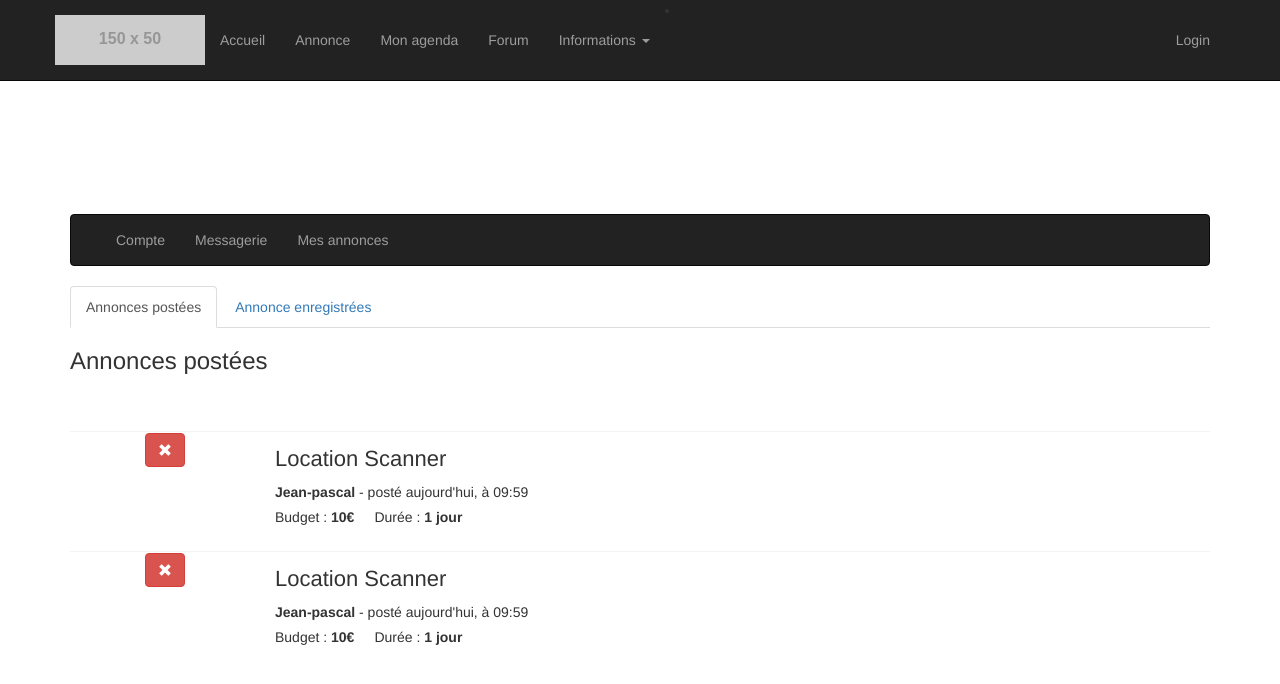
After one commit to Typhon0/Projet-Web-DUT, a PHP site: page /View/mesAnnonces.php in a window 1280 px wide. The commit adds this page. Shown: the top 684 px of the page. Run offline with PHP 8.4, Linux system fonts and the light colour scheme; grey boxes labelled with a size stand in for pictures from a placeholder-image service; some libraries are stand-ins or nearby versions.

Commit message:
Ajout voir annonce enregistré et sauvegardé

```diff
--- a/View/menuProfile.php
+++ b/View/menuProfile.php
@@ -6,7 +6,7 @@
                         <ul class="nav navbar-nav">
                             <li> <a href="Profile.php">Compte</a> </li>
                             <li> <a href="#">Messagerie</a> </li>
-                            <li> <a href="#">Mes annonces</a> </li>
+                            <li> <a href="mesAnnonces.php">Mes annonces</a> </li>
                         </ul>
                     </div>
                     <!-- /.navbar-collapse -->
--- /dev/null
+++ b/View/mesAnnonces.php
@@ -0,0 +1,122 @@
+<!DOCTYPE html>
+<html lang="en">
+
+<head>
+    <meta charset="utf-8">
+    <meta http-equiv="X-UA-Compatible" content="IE=edge">
+    <meta name="viewport" content="width=device-width, initial-scale=1">
+    <meta name="description" content="">
+    <meta name="author" content="">
+    <title>Logo Nav - Start Bootstrap Template</title>
+    <!-- Bootstrap Core CSS -->
+    <link href="../css/bootstrap.min.css" rel="stylesheet">
+    <!-- Custom CSS -->
+    <link href="../css/style.css" rel="stylesheet">
+    <link href="../css/hover-min.css" rel="stylesheet">
+    <link href="../css/swiper.min.css" rel="stylesheet">
+    <link href="../css/profile.css" rel="stylesheet">
+    <!-- HTML5 Shim and Respond.js IE8 support of HTML5 elements and media queries -->
+    <!-- WARNING: Respond.js doesn't work if you view the page via file:// -->
+    <!--[if lt IE 9]>
+        <script src="https://oss.maxcdn.com/libs/html5shiv/3.7.0/html5shiv.js"></script>
+        <script src="https://oss.maxcdn.com/libs/respond.js/1.4.2/respond.min.js"></script>
+    <![endif]-->
+</head>
+
+<body>
+    <?php require("menu.php");?>
+        <!-- Page Content -->
+        <div class="container">
+            <?php require("menuProfile.php");?>
+                <ul class="nav nav-tabs">
+                    <li class="active"><a data-toggle="tab" href="#home">Annonces postées</a></li>
+                    <li><a data-toggle="tab" href="#menu1">Annonce enregistrées</a></li>
+                </ul>
+                <div class="tab-content">
+                    <div id="home" class="tab-pane fade in active">
+                        <h3>Annonces postées</h3>
+                        <div id="listannonceP" class="row">
+                            <div class="col-xs-12">
+                                <div class="col-xs-12">
+                                    <div id="listannonce" class="row">
+                                        <a href="#">
+                                            <div class="col-xs-3 col-sm-2 text-center no-padding">
+                                                <button type="button" class="glyphicon glyphicon-remove btn btn-danger"></button>
+                                            </div>
+                                            <div class="col-xs-9 col-sm-10">
+                                                <h4 class="title">
+                                            Location Scanner                                        </h4>
+                                                <div class="username"> <span class="capitalize firstname">Jean-pascal</span> - posté aujourd'hui, à 09:59 </div>
+                                                <div class="budget"> Budget : <b>
+                                            10€                                            </b> </div>
+                                                <div class="duration"> Durée : <b>1 jour</b> </div>
+                                            </div>
+                                        </a>
+                                    </div>
+                                    <div id="listannonce" class="row">
+                                        <a href="#">
+                                            <div class="col-xs-3 col-sm-2 text-center no-padding">
+                                                <button type="button" class="glyphicon glyphicon-remove btn btn-danger"></button>
+                                            </div>
+                                            <div class="col-xs-9 col-sm-10">
+                                                <h4 class="title">
+                                            Location Scanner                                        </h4>
+                                                <div class="username"> <span class="capitalize firstname">Jean-pascal</span> - posté aujourd'hui, à 09:59 </div>
+                                                <div class="budget"> Budget : <b>
+                                            10€                                            </b> </div>
+                                                <div class="duration"> Durée : <b>1 jour</b> </div>
+                                            </div>
+                                        </a>
+                                    </div>
+                                </div>
+                            </div>
+                        </div>
+                    </div>
+                    <div id="menu1" class="tab-pane fade">
+                        <h3>Annonce enregistrées</h3>
+                        <div id="listannonceP" class="row">
+                            <div class="col-xs-12">
+                                <div class="col-xs-12">
+                                    <div id="listannonce" class="row">
+                                        <a href="#">
+                                            <div class="col-xs-3 col-sm-2 text-center no-padding">
+                                            </div>
+                                            <div class="col-xs-9 col-sm-10">
+                                                <h4 class="title">
+                                            Location Scanner                                        </h4>
+                                                <div class="username"> <span class="capitalize firstname">Jean-pascal</span> - posté aujourd'hui, à 09:59 </div>
+                                                <div class="budget"> Budget : <b>
+                                            10€                                            </b> </div>
+                                                <div class="duration"> Durée : <b>1 jour</b> </div>
+                                            </div>
+                                        </a>
+                                    </div>
+                                    <div id="listannonce" class="row">
+                                        <a href="#">
+                                            <div class="col-xs-3 col-sm-2 text-center no-padding">
+                                            </div>
+                                            <div class="col-xs-9 col-sm-10">
+                                                <h4 class="title">
+                                            Location Scanner                                        </h4>
+                                                <div class="username"> <span class="capitalize firstname">Jean-pascal</span> - posté aujourd'hui, à 09:59 </div>
+                                                <div class="budget"> Budget : <b>
+                                            10€                                            </b> </div>
+                                                <div class="duration"> Durée : <b>1 jour</b> </div>
+                                            </div>
+                                        </a>
+                                    </div>
+                                </div>
+                            </div>
+                        </div>
+                    </div>
+                </div>
+        </div>
+        </div>
+        <!-- /.container -->
+        <!-- jQuery -->
+        <script src="../js/jquery.js"></script>
+        <!-- Bootstrap Core JavaScript -->
+        <script src="../js/bootstrap.min.js"></script>
+</body>
+
+</html>
```
